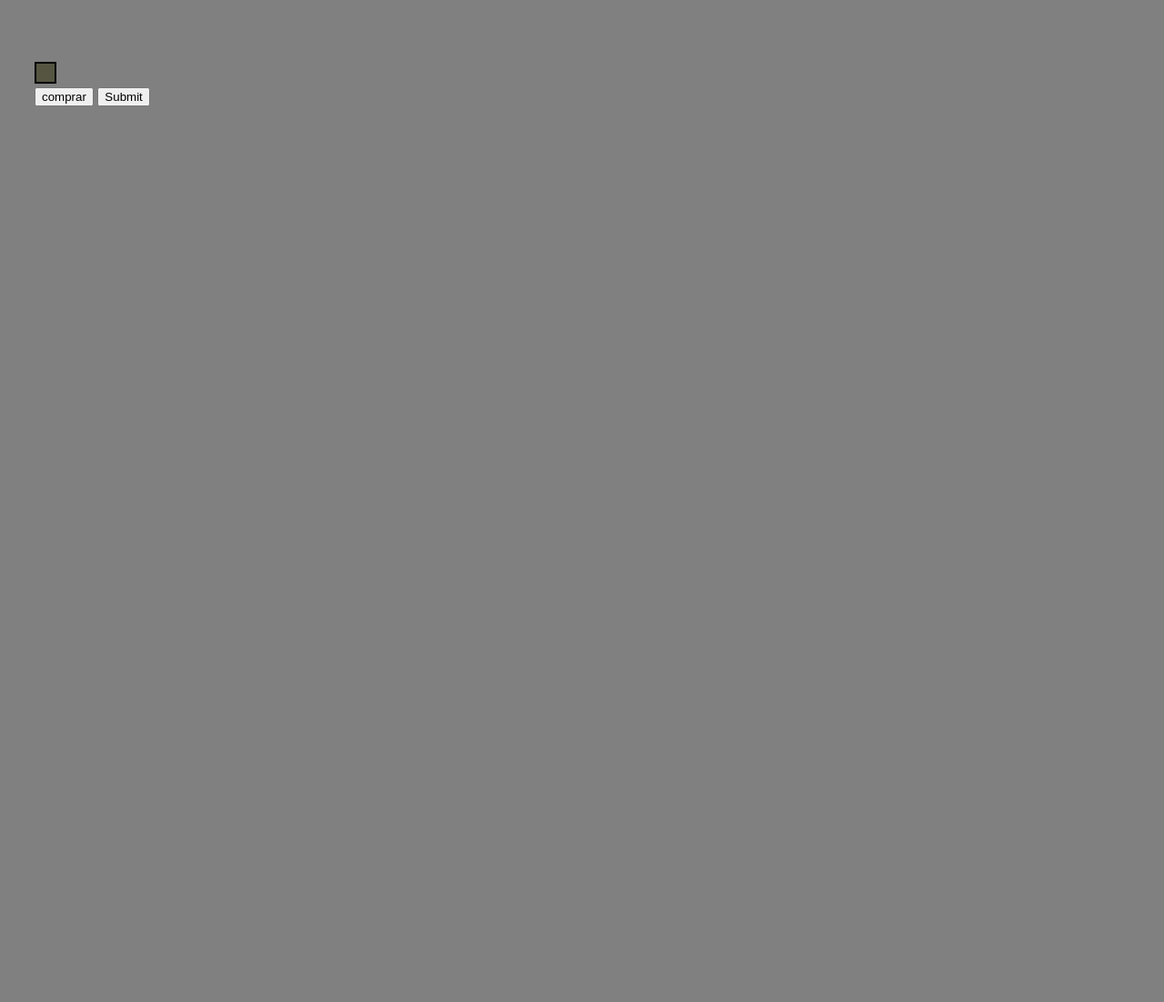
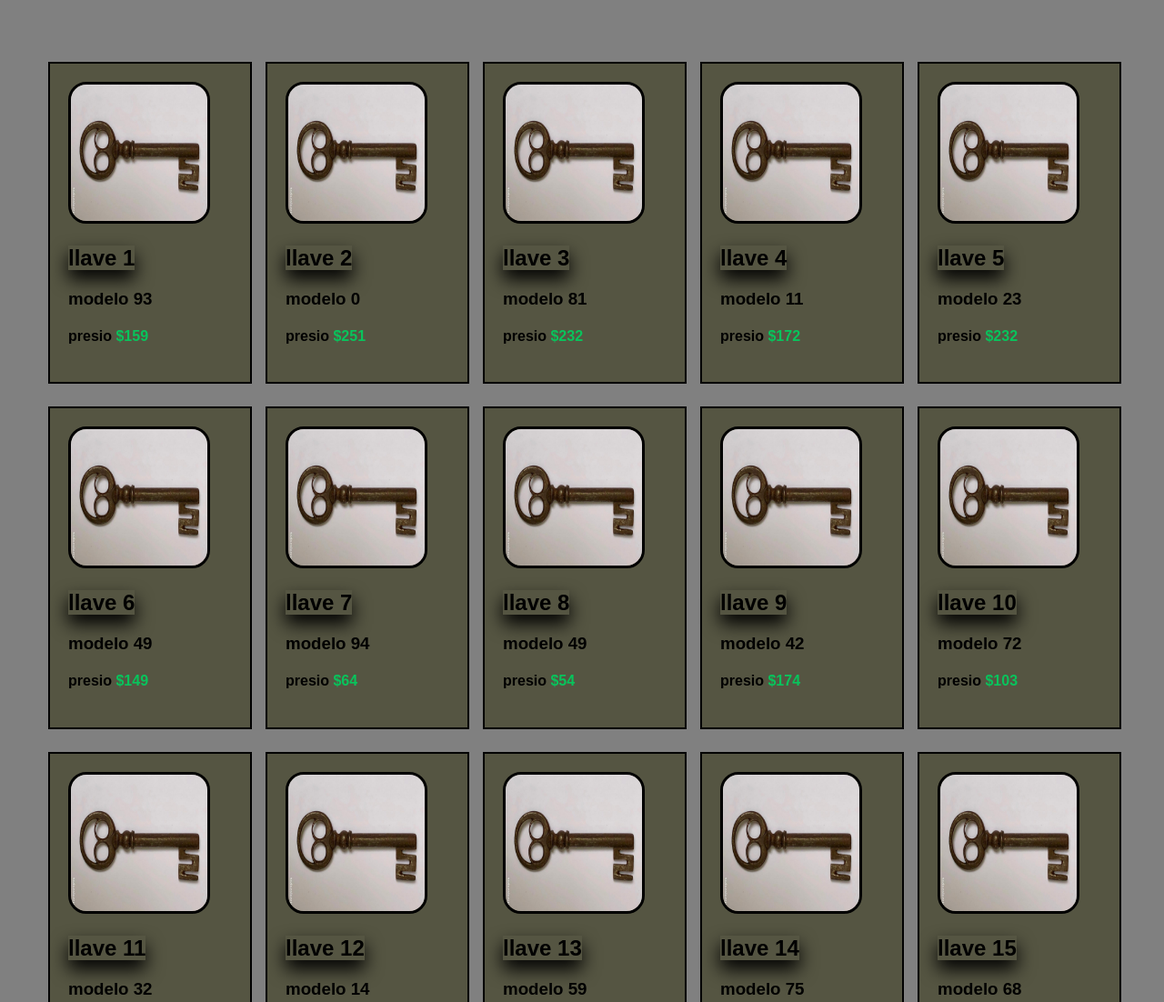
Before and after one commit to BayRamos000/llaves-de-cofla, a plain HTML site: page index.html in a window 1280 px wide. Shown: the top 1102 px of the page at 91% size. Before the commit the page ends 800 px from the top, so only its background shows below. Drawn offline with Linux system fonts and the light colour scheme.

Commit message:
termine el proyecto y ya puede elegir cual es su llave

```diff
--- a/index.html
+++ b/index.html
@@ -7,24 +7,20 @@
     <link rel="stylesheet" href="style.css">
 </head>
 <body>
-<script src="index.js"></script>
+
 <div class="contenedor">
 
 </div>
 
 <form method="post">
     <input
-        name="data"
         class="input"
         type="submit"
         value="comprar"
         placeholder="elige solo un estilo"
-
-    >
-    <input
-    type="submit"
-    >
+      >
+      <input type="hidden" name="data" class="llave">
 </form>
-
+<script src="index.js"></script>
 </body>
 </html>
--- a/index.js
+++ b/index.js
@@ -0,0 +1,29 @@
+const contenedor = document.querySelector(".contenedor");
+
+function llaves(nombre,modelo,presio) {
+    img = "<img src='llave.jpg'>"
+   nombre = `<h2><b>${nombre}</B></h2>`;
+   modelo = `<h3>${modelo}</h3>`;
+   precio = `<h4> presio <b>$${presio}</B></h4>`;
+    return [img,nombre,modelo,precio];
+}
+
+const codigo = (number)=>{
+    document.querySelector(".llave").value = number
+}
+
+let docume = document.createDocumentFragment();
+
+for (let i = 1; i <= 20; i++) {
+    let modelo = Math.floor(Math.random()*100);
+    let precio = Math.floor(Math.random()*10*30);
+    let llave = llaves(`llave ${i}`,`modelo ${modelo}`,precio);
+    let div = document.createElement("DIV");
+    div.tabIndex = i;
+    div.classList.add(`flex-item`);
+    div.addEventListener('click',()=>{codigo(modelo);
+        alert(`has seleccionado el: modelo ${modelo}`)});
+    div.innerHTML = llave[0] + llave[1] + llave[2] + llave[3];
+    docume.appendChild(div);
+}
+contenedor.appendChild(docume);
--- a/style.css
+++ b/style.css
@@ -2,6 +2,7 @@ body {
     background: grey;
     padding: 50px 30px;
     font-family: sans-serif;
+
 }
 img {
     width: 150px;
@@ -11,8 +12,8 @@ img {
 
 }
 
-div {
-    padding: 10px;
+.contenedor div {
+    padding: 20px;
     margin-top: 10px;
     display: inline-block;
     flex-wrap: wrap;
@@ -20,7 +21,48 @@ div {
     border: 2px solid;
     background-color: rgb(85, 85, 66);
 }
+.flex-item {
+    margin-left: 15px;
+    margin-bottom: 15px;
+    width: 180px;
+}
 
-h1{
+.flex-item:hover{
+    border-color: rgb(29, 1, 54);
+    box-shadow: 0 0 25px 5px rgb(20, 0, 26);
+}
+
+.flex-item:focus{
+    border-color: rgb(29, 1, 54);
+   box-shadow: 0 0 30px 15px rgb(20, 0, 26);
+}
+
+h2 b{
     box-shadow: 0 10px 20px;
 }
+
+h4 b{
+    color:rgb(8, 196, 92);
+}
+
+h4 b:focus{
+    color:rgb(26, 6, 0)
+}
+
+.input {
+    background-color: rgb(231, 145, 123);
+    width: 150px;
+    height: 100px;
+    border: 5px solid;
+    border-radius: 25px;
+}
+
+.input:hover {
+    border-color: rgb(59, 13, 2);
+    box-shadow: 0 0 30px 15px rgb(95, 24, 2);
+}
+
+
+form {
+    text-align: center;
+}
```
Also changed, not shown: llave.jpg (added).
